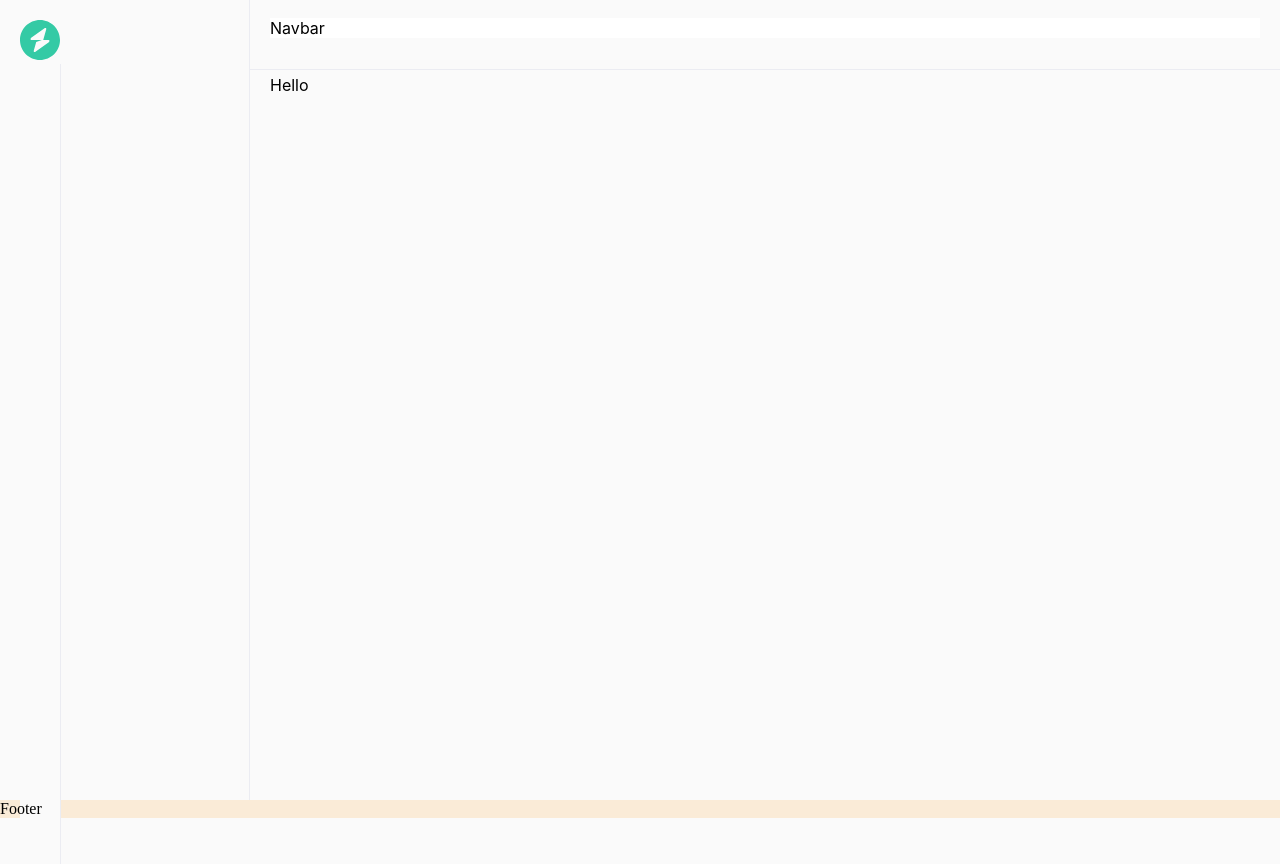
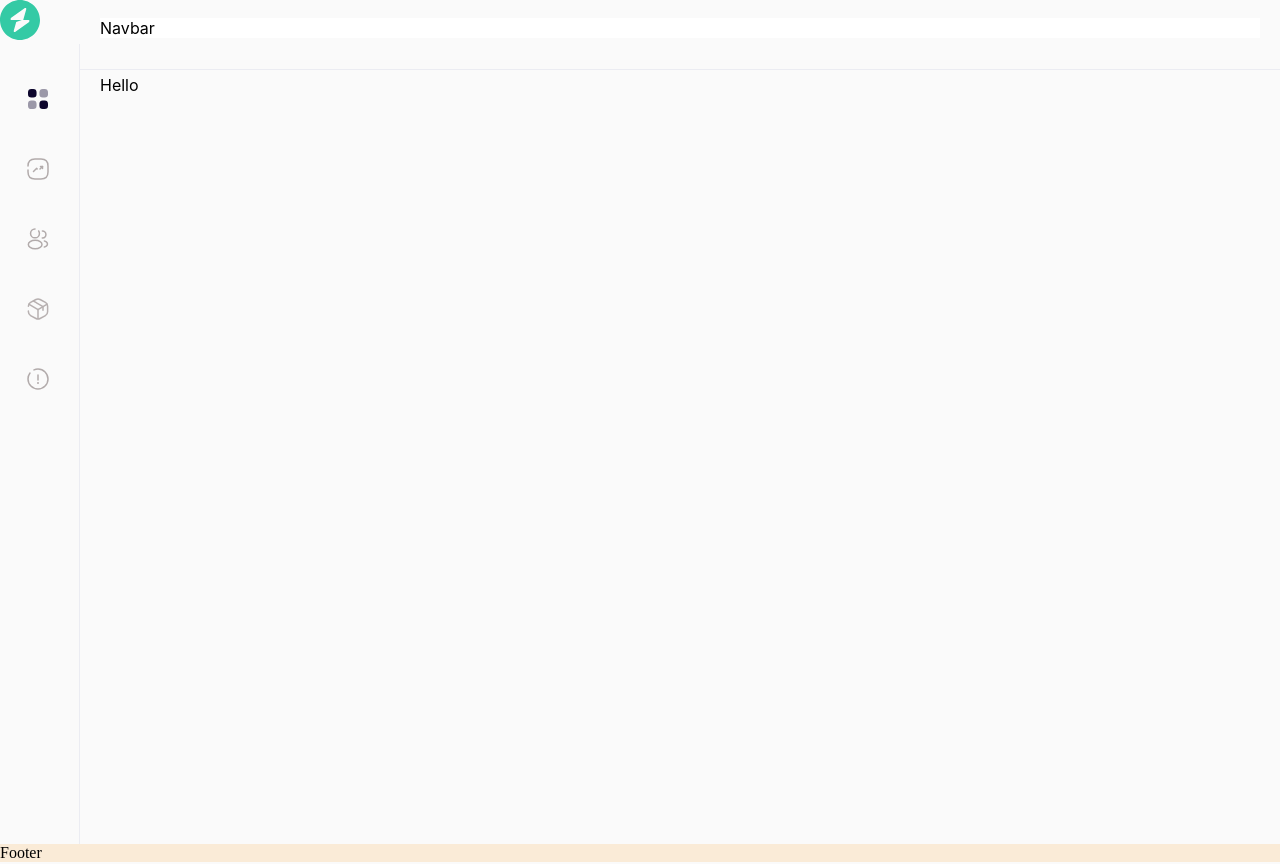
Before and after one commit to G-V-Utong/geeqpay-admin-dashboard, a React app: page / in a window 1280 px wide. Built offline with nearby package versions, Linux system fonts and the light colour scheme; the HTML template or start-up script is replaced by a standard one.

Commit message:
Sidebar transition

```diff
--- a/src/App.tsx
+++ b/src/App.tsx
@@ -9,15 +9,15 @@ import Footer from "./components/footer/Footer";
 import "./styles/global.scss";
 import { useState } from "react";
 
-function App(show:any) {
-  const [ showNav, setShowNav ] = useState(false)
+function App() {
+  // const [ showNav, setShowNav ] = useState(false)
 
   const Layout = () => {
     return (
      <div className="layout">
        <div className="main">
-        <div className={show? 'menuContainer active': 'menuContainer' }>
-          <Menu show = {showNav}/>
+        <div className="">
+          <Menu/>
         </div>
         <div className="container">
           <div className="navContainer">
--- a/src/components/menu/Menu.tsx
+++ b/src/components/menu/Menu.tsx
@@ -1,6 +1,8 @@
 import './menu.scss';
 import'../../styles/global.scss';
 import { useState } from 'react';
+import { SidebarData } from '../sidebarData/SidebarData';
+import { Link } from 'react-router-dom';
 
 const Menu = (
   // props: {onClick: () => void}
@@ -17,9 +19,20 @@ const Menu = (
       <img src="/public/VectorDashboard-logo.svg" alt="logo" onClick={showSidebar} />
     </div>
 
-    <div className={showNav ? 'menuContainer active' : 'menuContainer'}>
-
-    </div>
+    <nav className={showNav ? 'menuContainer active' : 'menuContainer'}>
+      <ul>
+        {SidebarData.map((item, index) =>{
+          return (
+            <li key={index} className={showNav ? `${item.cName} active` : `${item.cName}`}>
+              <Link to={item.path} className={showNav ? `itemList active` : `itemList`}>
+                <img src={`${item.icon}`} alt={item.cName} />
+                <span className={showNav ? 'menuTitle active' : 'menuTitle'}>{item.title}</span>
+              </Link>
+            </li>
+          )
+        })}
+      </ul>
+    </nav>
     </>
   )
 }
--- a/src/components/menu/menu.scss
+++ b/src/components/menu/menu.scss
@@ -1,3 +1,51 @@
 .menu-item {
     background-color: aqua;
 }
+
+.nav-text.active {
+    display: flex;
+    justify-content: start;
+    align-items: center;
+    padding: 8px 0px 8px 16px;
+    list-style: none;
+    height: 70px;
+}
+
+.nav-text {
+    display: flex;
+    justify-content: start;
+    align-items: center;
+    padding: 8px 0px 8px 16px;
+    list-style: none;
+    height: 70px;
+    width: 20;
+    transition: all 0.5s;
+    transform: translateX(-10px);
+}
+
+.menuTitle.active {
+    padding: 15px;
+    font-weight:500;
+    visibility: visible;
+}
+
+.menuTitle {
+    visibility: hidden;
+}
+
+.itemList{
+    display: flex;
+
+    >span {
+        display: none;
+    }
+}
+
+.itemList.active{
+    display: flex;
+    gap: 10px;
+
+    >span {
+        display:contents;
+    }
+}
--- a/src/components/sidebarData/SidebarData.tsx
+++ b/src/components/sidebarData/SidebarData.tsx
@@ -3,26 +3,31 @@ export const SidebarData = [
     {
         title: 'Dashboard',
         path: '/',
-        icon: '/public/categorydashboard-menu.svg'
+        icon: '/public/categorydashboard-menu.svg',
+        cName: 'nav-text'
     },
     {
         title: 'Trends',
         path: '/products',
-        icon: '/public/trend-up.svg'
+        icon: '/public/trend-up.svg',
+        cName: 'nav-text'
     },
     {
         title: 'Users',
         path: '/users',
-        icon: '/public/profile-2user.svg'
+        icon: '/public/profile-2user.svg',
+        cName: 'nav-text'
     },
     {
         title: 'Products',
         path: '/products',
-        icon: '/public/box.svg'
+        icon: '/public/box.svg',
+        cName: 'nav-text'
     },
     {
         title: 'Informatics',
         path: '/',
-        icon: '/public/info-circle.svg'
+        icon: '/public/info-circle.svg',
+        cName: 'nav-text'
     }
 ]
--- a/src/styles/global.scss
+++ b/src/styles/global.scss
@@ -26,12 +26,13 @@ a {
 }
 
 .menuContainer {
-  width: 80ppx;
+  width: 80px;
   padding: 20px 20px;
   border-right: 1px solid $border-main;
   height: 100vh;
   float: left;
-  transition: all 1s;
+  transition: all 0.4s;
+
 }
 
 .menuContainer.active {
@@ -43,6 +44,7 @@ a {
   background-color: $main-bg;
   border-bottom: 1px solid $border-main;
   height: 70px;
+
 }
 
 .contentContainer {
```
